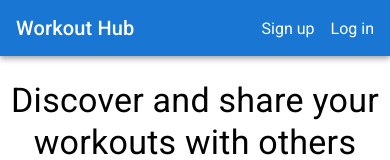
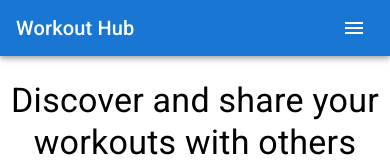
Before and after one commit to squach28/workout_hub, a React (Vite) app in the folder frontend/: page / in a window 390 px wide. Shown: the top 160 px of the page. Built offline with nearby package versions, Linux system fonts and the light colour scheme.

Commit message:
added mui icons, hamburger icon shows on nav for smaller screens

```diff
--- a/frontend/package.json
+++ b/frontend/package.json
@@ -12,6 +12,7 @@
   "dependencies": {
     "@emotion/react": "^11.13.3",
     "@emotion/styled": "^11.13.0",
+    "@mui/icons-material": "^6.1.1",
     "@mui/material": "^6.1.1",
     "react": "^18.3.1",
     "react-dom": "^18.3.1",
--- a/frontend/src/components/Navbar.tsx
+++ b/frontend/src/components/Navbar.tsx
@@ -1,4 +1,13 @@
-import { AppBar, Box, Stack, Toolbar, Typography, Link } from "@mui/material";
+import {
+  AppBar,
+  Box,
+  Stack,
+  Toolbar,
+  Typography,
+  Link,
+  IconButton,
+} from "@mui/material";
+import MenuIcon from "@mui/icons-material/Menu";
 import { Link as RouterLink } from "react-router-dom";
 
 const Navbar = () => {
@@ -9,7 +18,13 @@ const Navbar = () => {
           <Typography variant="h6" sx={{ mr: 2 }}>
             Workout Hub
           </Typography>
-          <Stack direction="row" gap={2} sx={{ ml: "auto" }}>
+          <Box display={{ xs: "block", md: "none" }} sx={{ ml: "auto" }}>
+            <IconButton color="secondary">
+              <MenuIcon sx={{ color: "white" }} />
+            </IconButton>
+          </Box>
+          <Box display={{ xs: "none", md: "block" }} sx={{ ml: "auto" }}>
+            <Stack direction="row" gap={2}>
               <Link
                 sx={{ color: "white", fontFamily: "roboto" }}
                 component={RouterLink}
@@ -25,6 +40,7 @@ const Navbar = () => {
                 Log in
               </Link>
             </Stack>
+          </Box>
         </Toolbar>
       </AppBar>
     </Box>
```
Also changed, not shown: 1 other file (tests, documents, lock files or other folders). Lines whose indentation alone changed are shown as unchanged.
